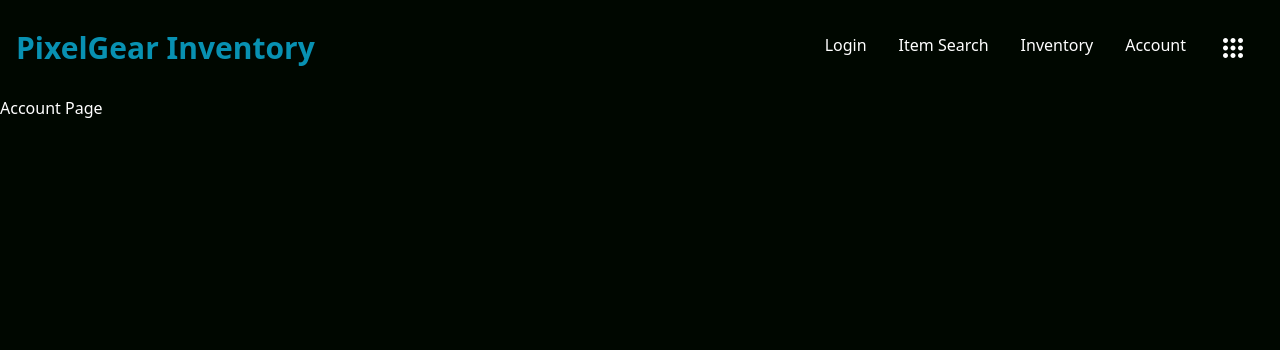
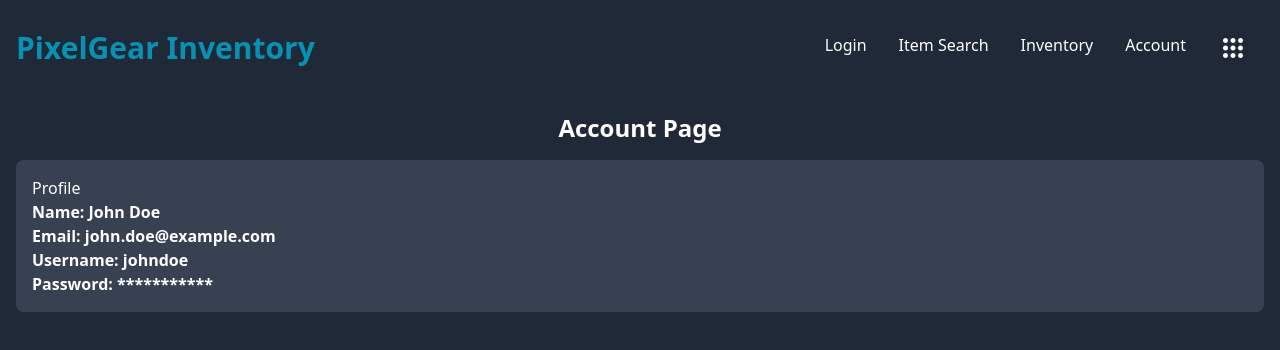
Before and after one commit to Bradyp34/CSC-424-Project, a React (Create React App) app in the folder FrontEnd/my-app/: page /Account in a window 1280 px wide. Shown: the top 350 px of the page. Built offline with nearby package versions, Linux system fonts and the light colour scheme.

Commit message:
first commit

```diff
--- a/FrontEnd/my-app/src/Pages/AccountPage.jsx
+++ b/FrontEnd/my-app/src/Pages/AccountPage.jsx
@@ -1,13 +1,34 @@
-import React from 'react'
-import Navbar from '../Components/Navbar'
+import React, { useState } from 'react';
+import Navbar from '../Components/Navbar';
 
 function AccountPage() {
-  return (
-    <div>
-        <Navbar></Navbar>
-      <div className='text-white'>Account Page</div>
+ const [user, setUser] = useState({
+    name: 'John Doe',
+    email: 'john.doe@example.com',
+    username: 'johndoe',
+    password: 'password123', // Example password for demonstration
+ });
+
+ // Function to generate a string of asterisks based on the password length
+ const generateAsterisks = (length) => {
+    return '*'.repeat(length);
+ };
+
+ return (
+    <div className="min-h-screen bg-gray-800 text-white">
+      <Navbar />
+      <div className="container mx-auto p-4">
+        <div className="text-center text-2xl font-bold mb-4">Account Page</div>
+        <div className="info bg-gray-700 p-4 rounded-lg mb-4">
+          <div className="profile">Profile</div>
+          <div className="name font-semibold">Name: {user.name}</div>
+          <div className="email font-semibold">Email: {user.email}</div>
+          <div className="username font-semibold">Username: {user.username}</div>
+          <div className="password font-semibold">Password: {generateAsterisks(user.password.length)}</div>
+        </div>
+      </div>
     </div>
-  )
+ );
 }
 
-export default AccountPage
+export default AccountPage;
```
